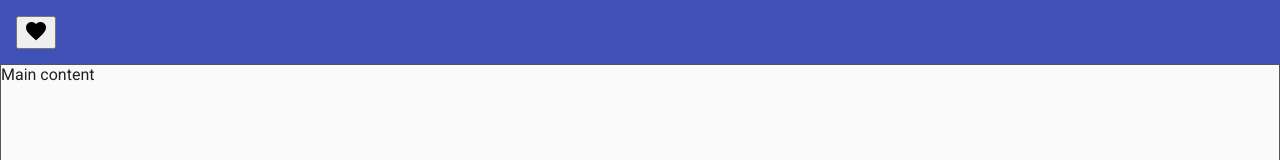
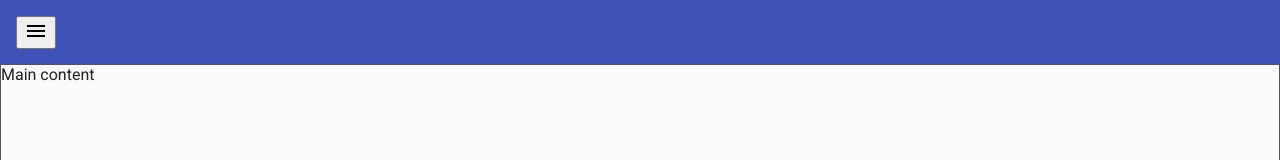
Before and after one commit to blajir/angular-material-sidenav, an Angular app: page / in a window 1280 px wide. Shown: the top 160 px of the page. Built offline with nearby package versions, Linux system fonts and the light colour scheme.

Commit message:
アイコンをメニューバーに変更

```diff
--- a/src/app/core/layouts/layout/layout.component.html
+++ b/src/app/core/layouts/layout/layout.component.html
@@ -1,7 +1,7 @@
 <mat-toolbar color="primary">
   <mat-toolbar-row>
     <button mat-icon-button (click)="toggleNav()">
-      <mat-icon aria-label="Example icon-button with a heart icon">favorite</mat-icon>
+      <mat-icon>menu</mat-icon>
     </button>
     <span class="example-spacer"></span>
   </mat-toolbar-row>
```
